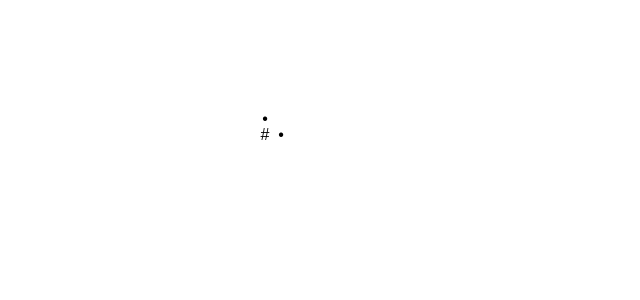
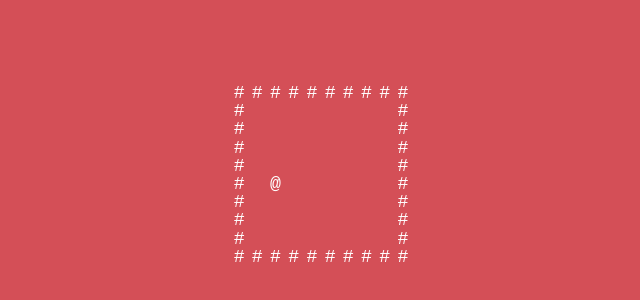
Before and after one commit to atkinchris/rogue, a React app: page / in a window 1280 px wide. Shown: the part 226-526 px from the top of the page, without its empty margins (319-959 px from the left). Built offline with nearby package versions, Linux system fonts and the light colour scheme.

Commit message:
Add example board and styling

```diff
--- a/src/components/Board.jsx
+++ b/src/components/Board.jsx
@@ -1,10 +1,25 @@
 import React from 'react'
 
-const entities = {
-  '1,1': '•',
-  '2,2': '•',
-  '1,2': '#',
-}
+const board = [
+  ['#', '#', '#', '#', '#', '#', '#', '#', '#', '#'],
+  ['#', ' ', ' ', ' ', ' ', ' ', ' ', ' ', ' ', '#'],
+  ['#', ' ', ' ', ' ', ' ', ' ', ' ', ' ', ' ', '#'],
+  ['#', ' ', ' ', ' ', ' ', ' ', ' ', ' ', ' ', '#'],
+  ['#', ' ', ' ', ' ', ' ', ' ', ' ', ' ', ' ', '#'],
+  ['#', ' ', '@', ' ', ' ', ' ', ' ', ' ', ' ', '#'],
+  ['#', ' ', ' ', ' ', ' ', ' ', ' ', ' ', ' ', '#'],
+  ['#', ' ', ' ', ' ', ' ', ' ', ' ', ' ', ' ', '#'],
+  ['#', ' ', ' ', ' ', ' ', ' ', ' ', ' ', ' ', '#'],
+  ['#', '#', '#', '#', '#', '#', '#', '#', '#', '#'],
+]
+
+const entities = board.reduce((out, row, y) => ({
+  ...out,
+  ...row.reduce((rowOut, cell, x) => ({
+    ...rowOut,
+    [`${x},${y}`]: cell,
+  }), {}),
+}), {})
 
 const Board = () => (
   <div className="board">
--- a/src/index.css
+++ b/src/index.css
@@ -6,6 +6,8 @@ body,
   height: 100%;
   width: 100%;
   font-family: sans-serif;
+  background: #D44F57;
+  color: #FFFFFF;
 }
 
 .panel {
@@ -16,6 +18,8 @@ body,
 }
 
 .board {
+  font-family: monospace;
+  font-size: 1.4em;
   position: relative;
   width: 10em;
   height: 10em;
--- a/src/index.html
+++ b/src/index.html
@@ -3,7 +3,7 @@
   <head>
     <meta charset="utf-8">
     <meta name="viewport" content="width=device-width, initial-scale=1, shrink-to-fit=no">
-    <title>React App</title>
+    <title>React Rogue</title>
   </head>
   <body>
     <noscript>
```
